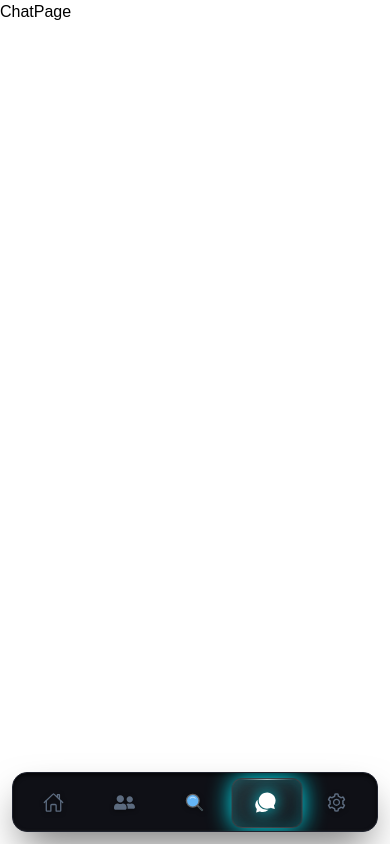
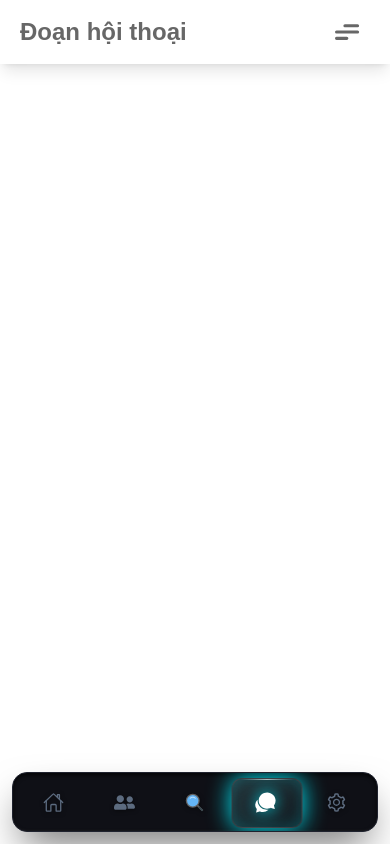
Before and after one commit to ManhDevFull/fe_wechat, a Next.js app: page /chat in a window 390 px wide. Built offline with nearby package versions, Linux system fonts and the light colour scheme.

Commit message:
create chat page view mobile

```diff
--- a/next.config.ts
+++ b/next.config.ts
@@ -9,7 +9,9 @@ const withPWA = withPWAInit({
 });
 
 const nextConfig: NextConfig = {
-  /* config options here */
+  compiler: {
+    styledComponents: true,
+  },
 };
 
 export default withPWA(nextConfig);
--- /dev/null
+++ b/src/app/chat/desktop.tsx
@@ -0,0 +1,7 @@
+import React from 'react'
+
+export default function DesktopChatPage() {
+  return (
+    <div>DesktopChatPage</div>
+  )
+}
--- /dev/null
+++ b/src/app/chat/mobile.tsx
@@ -0,0 +1,17 @@
+"use client";
+import MenuIcon from "@/src/ui/iconMenu";
+
+export default function MobileChatPage() {
+  return (
+    <div>
+      <div className="px-5 py-2 flex justify-between items-center shadow-lg">
+        <h3 className="text-2xl text-[#00000098] font-semibold">
+          Đoạn hội thoại
+        </h3>
+        <div className="rounded-lg scale-70">
+          <MenuIcon />
+        </div>
+      </div>
+    </div>
+  );
+}
--- a/src/app/chat/page.tsx
+++ b/src/app/chat/page.tsx
@@ -1,7 +1,15 @@
-import React from 'react'
+import DesktopChatPage from "./desktop";
+import MobileChatPage from "./mobile";
 
 export default function ChatPage() {
   return (
-    <div className='bg-white min-h-screen text-black'>ChatPage</div>
-  )
+    <>
+      <div className="bg-white hidden sm:block min-h-screen text-black">
+        <DesktopChatPage />
+      </div>
+      <div className="bg-white min-h-screen sm:hidden">
+        <MobileChatPage />
+      </div>
+    </>
+  );
 }
--- a/src/app/layout.tsx
+++ b/src/app/layout.tsx
@@ -3,6 +3,7 @@ import { Geist, Geist_Mono } from "next/font/google";
 import "./globals.css";
 import HeaderComponent from "../layout/desktop/HeaderLayout";
 import FooterLayout from "../layout/desktop/FooterLayout";
+import StyledComponentsRegistry from "../lib/styled-components-registry";
 
 const geistSans = Geist({
   variable: "--font-geist-sans",
@@ -55,8 +56,10 @@ export default function RootLayout({
       <body
         className={`${geistSans.variable} ${geistMono.variable} antialiased`}
       >
-        <HeaderComponent />
-        {children}
+        <StyledComponentsRegistry>
+          <HeaderComponent />
+          {children}
+        </StyledComponentsRegistry>
       </body>
     </html>
   );
--- /dev/null
+++ b/src/lib/styled-components-registry.tsx
@@ -0,0 +1,31 @@
+"use client";
+
+import React, { useState } from "react";
+import { useServerInsertedHTML } from "next/navigation";
+import { ServerStyleSheet, StyleSheetManager } from "styled-components";
+
+type StyledComponentsRegistryProps = {
+  children: React.ReactNode;
+};
+
+export default function StyledComponentsRegistry({
+  children,
+}: StyledComponentsRegistryProps) {
+  const [styledComponentsStyleSheet] = useState(() => new ServerStyleSheet());
+
+  useServerInsertedHTML(() => {
+    const styles = styledComponentsStyleSheet.getStyleElement();
+    styledComponentsStyleSheet.instance.clearTag();
+    return <>{styles}</>;
+  });
+
+  if (typeof window !== "undefined") {
+    return <>{children}</>;
+  }
+
+  return (
+    <StyleSheetManager sheet={styledComponentsStyleSheet.instance}>
+      {children}
+    </StyleSheetManager>
+  );
+}
--- /dev/null
+++ b/src/ui/iconMenu.tsx
@@ -0,0 +1,57 @@
+'use client'
+import styled from 'styled-components';
+
+const MenuIcon = ()=>{
+  return (
+    <StyledWrapper>
+      <label className="hamburger">
+        <input type="checkbox" />
+        <svg viewBox="0 0 32 32">
+          <path className="line line-top-bottom" d="M27 10 13 10C10.8 10 9 8.2 9 6 9 3.5 10.8 2 13 2 15.2 2 17 3.8 17 6L17 26C17 28.2 18.8 30 21 30 23.2 30 25 28.2 25 26 25 23.8 23.2 22 21 22L7 22" />
+          <path className="line" d="M7 16 27 16" />
+        </svg>
+      </label>
+    </StyledWrapper>
+  );
+}
+
+const StyledWrapper = styled.div`
+  .hamburger {
+    cursor: pointer;
+  }
+
+  .hamburger input {
+    display: none;
+  }
+
+  .hamburger svg {
+    /* The size of the SVG defines the overall size */
+    height: 3em;
+    /* Define the transition for transforming the SVG */
+    transition: transform 600ms cubic-bezier(0.4, 0, 0.2, 1);
+  }
+
+  .line {
+    fill: none;
+    stroke: #00000098;
+    stroke-linecap: round;
+    stroke-linejoin: round;
+    stroke-width: 3;
+    /* Define the transition for transforming the Stroke */
+    transition: stroke-dasharray 600ms cubic-bezier(0.4, 0, 0.2, 1),
+                stroke-dashoffset 600ms cubic-bezier(0.4, 0, 0.2, 1);
+  }
+
+  .line-top-bottom {
+    stroke-dasharray: 12 63;
+  }
+
+  .hamburger input:checked + svg {
+    transform: rotate(-45deg);
+  }
+
+  .hamburger input:checked + svg .line-top-bottom {
+    stroke-dasharray: 20 300;
+    stroke-dashoffset: -32.42;
+  }`;
+  export default MenuIcon
```
